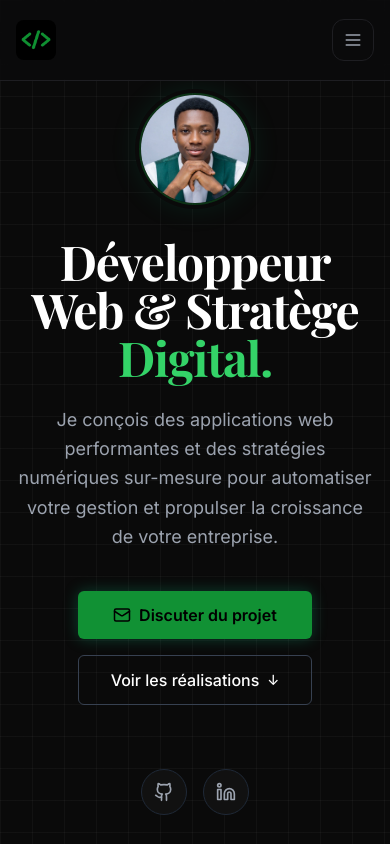
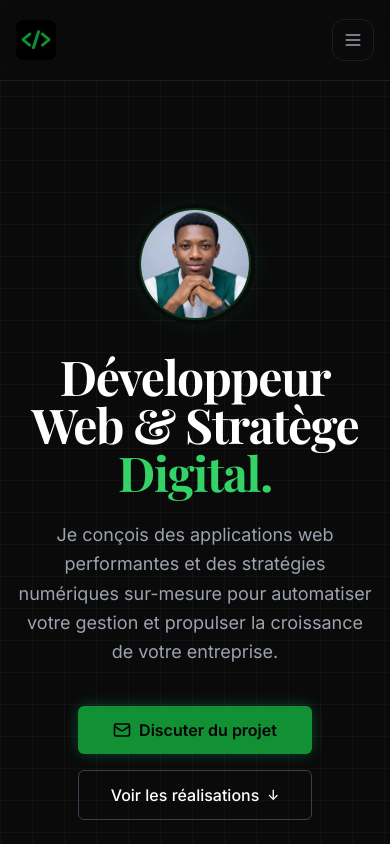
Before and after one commit to kadmiel-abe/kadmielabe, a Next.js app: page / in a window 390 px wide. Shown: the top 844 px of the page. Built offline with nearby package versions, Linux system fonts and the light colour scheme.

Commit message:
style: augmentation du padding superieur du Hero pour decaler la photo vers le bas

```diff
--- a/components/Hero.tsx
+++ b/components/Hero.tsx
@@ -11,11 +11,11 @@ export default function Hero() {
   const hoverGreen = "hover:bg-emerald-400";
 
   return (
-    <section className="relative min-h-screen flex flex-col items-center justify-center bg-[#0a0a0a] overflow-hidden px-4">
+    <section className="relative min-h-screen flex flex-col items-center justify-center bg-[#0a0a0a] overflow-hidden px-4 pt-44 pb-16 md:pt-56 md:pb-24">
       {/* Background Grid Pattern (très subtil) */}
       <div className="absolute inset-0 bg-[linear-gradient(to_right,#80808012_1px,transparent_1px),linear-gradient(to_bottom,#80808012_1px,transparent_1px)] bg-[size:32px_32px]"></div>
 
-      <div className="relative z-10 flex flex-col items-center max-w-4xl mx-auto text-center mt-16">
+      <div className="relative z-10 flex flex-col items-center max-w-4xl mx-auto text-center mt-8 md:mt-16">
         {/* Ta Photo de Profil */}
         <div className="w-28 h-28 mb-8 rounded-full border-2 border-emerald-500/30 overflow-hidden shadow-[0_0_30px_rgba(16,185,129,0.15)] ring-4 ring-[#0a0a0a] relative">
           <Image
```
